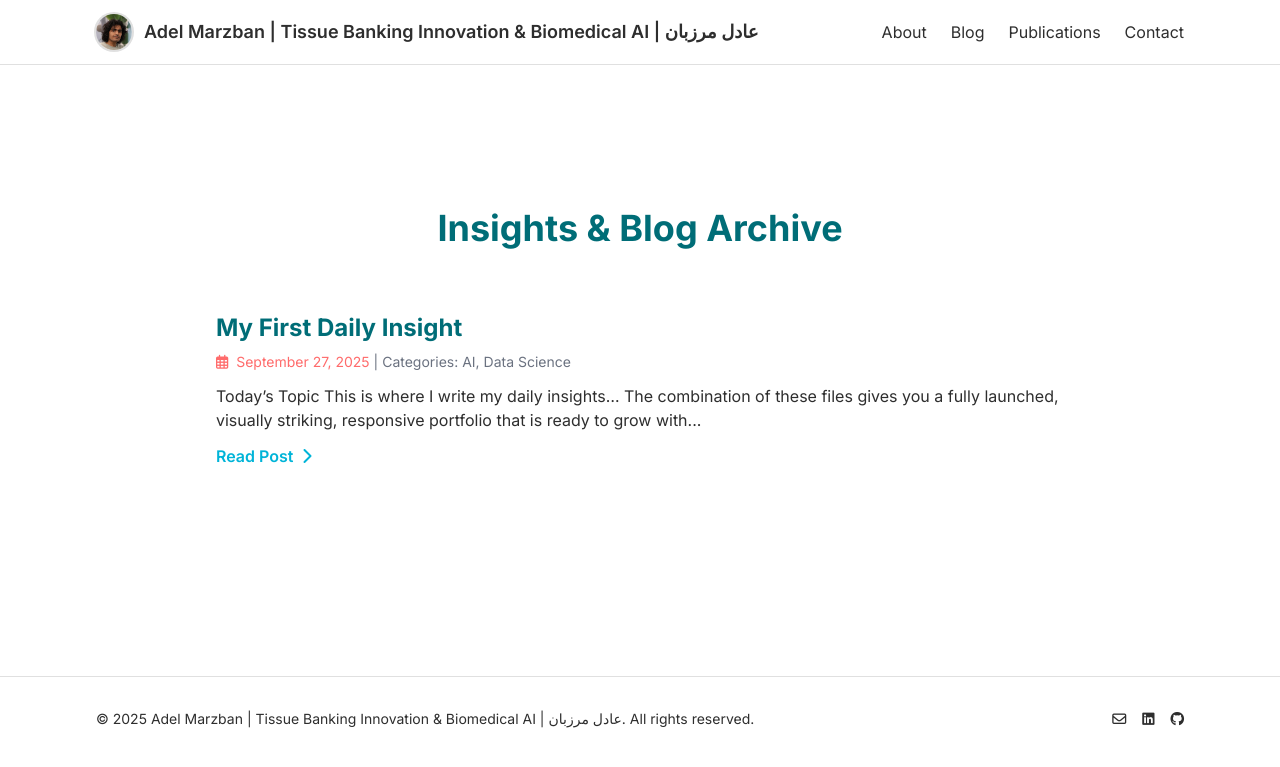
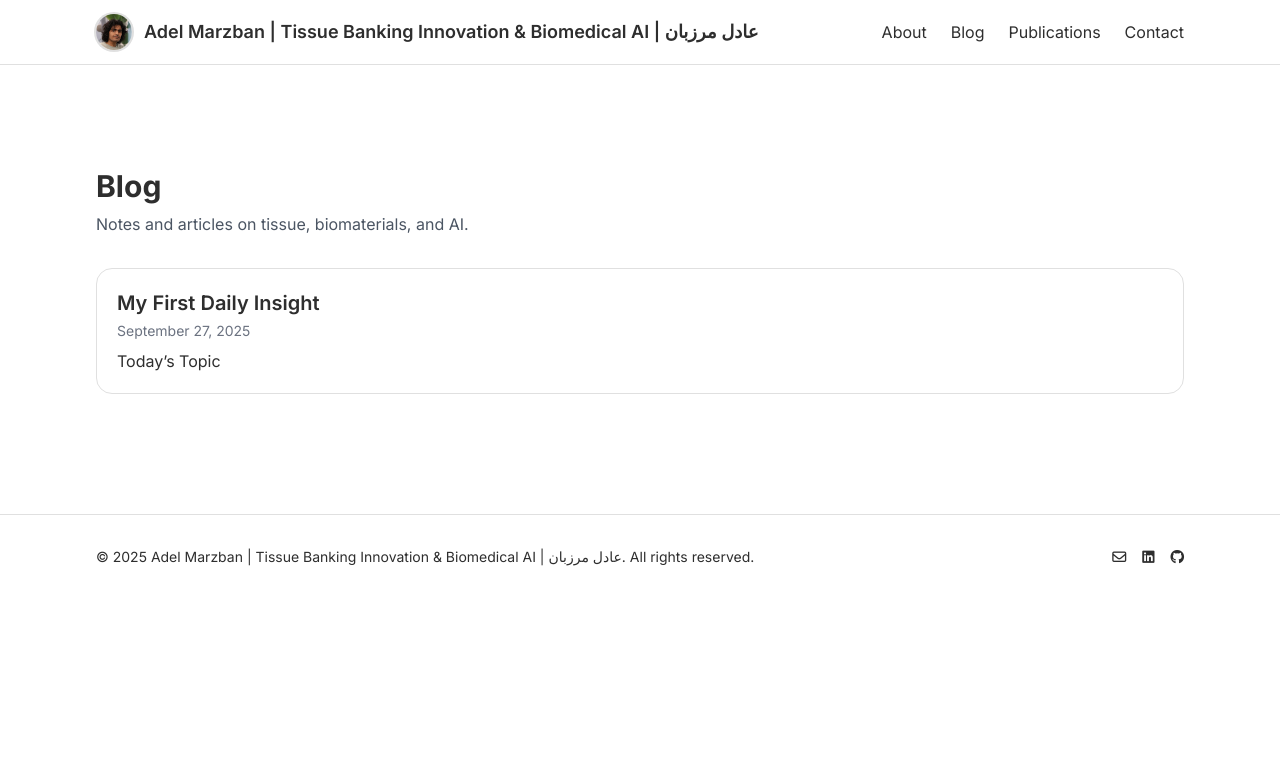
Before and after one commit to adelmarzban/adelmarzban.github.io, a Jekyll site: the page built from blog.html, in a window 1280 px wide. Shown: the top 767 px of the page. Built offline with Jekyll 4.4.1, drawn with Linux system fonts in a browser that asks for light colours; nearby versions of some CDN libraries.

Commit message:
Update blog.html

```diff
--- a/blog.html
+++ b/blog.html
@@ -1,34 +1,27 @@
 ---
 layout: default
-title: Insights & Blog Archive
+title: "Blog — Adel Marzban"
 ---
 
-<!-- This file uses a simple Jekyll front-matter to pull from the default layout.
-     You will need to create a _layouts/default.html file to apply the custom styling,
-     or simply embed the Jekyll content within the main index.html structure.
-     For now, this serves as the Jekyll-ready entry point. -->
-<main class="py-24 container mx-auto px-4 sm:px-6 lg:px-8">
-    <div class="max-w-4xl mx-auto">
-        <h1 class="text-4xl font-bold mb-10 text-deep-teal text-center">Insights & Blog Archive</h1>
+<section class="py-14">
+  <div class="mx-auto max-w-6xl px-4 sm:px-6 lg:px-8">
+    <h1 class="text-3xl font-bold">Blog</h1>
+    <p class="mt-2 text-gray-600">Notes and articles on tissue, biomaterials, and AI.</p>
 
-        <!-- JEKKYLL INSTRUCTION: This is where Jekyll will generate the list of posts -->
-        {% for post in site.posts %}
-            <div class="glass-container p-6 mb-6">
-                <h2 class="text-2xl font-bold text-deep-teal mb-2">
-                    <a href="{{ post.url }}" class="hover:text-bright-cyan transition duration-200">{{ post.title }}</a>
-                </h2>
-                <p class="text-sm text-gray-500 mb-3">
-                    <span class="text-warm-coral"><i class="far fa-calendar-alt mr-1"></i> {{ post.date | date: "%B %-d, %Y" }}</span> | Categories: {{ post.categories | join: ", " }}
-                </p>
-                <p class="text-base">{{ post.content | strip_html | truncatewords: 30 }}</p>
-                <a href="{{ post.url }}" class="text-bright-cyan font-semibold mt-3 inline-block hover:underline">Read Post <i class="fas fa-chevron-right ml-1"></i></a>
-            </div>
-        {% endfor %}
-
-        {% if site.posts.size == 0 %}
-            <div class="text-center text-lg mt-10 p-10 glass-container">
-                No blog posts found yet. Start your daily writing!
-            </div>
+    <div class="mt-8 space-y-6">
+      {% for post in site.posts %}
+      <article class="border border-soft-silver rounded-2xl p-5 bg-white">
+        <h2 class="text-xl font-semibold">
+          <a class="hover:text-deep-teal" href="{{ post.url | relative_url }}">
+            {{ post.title }}
+          </a>
+        </h2>
+        <p class="text-sm text-gray-500 mt-1">{{ post.date | date: "%B %d, %Y" }}</p>
+        {% if post.excerpt %}
+          <p class="mt-2">{{ post.excerpt | strip_html | truncate: 180 }}</p>
         {% endif %}
+      </article>
+      {% endfor %}
     </div>
-</main>
+  </div>
+</section>
```
